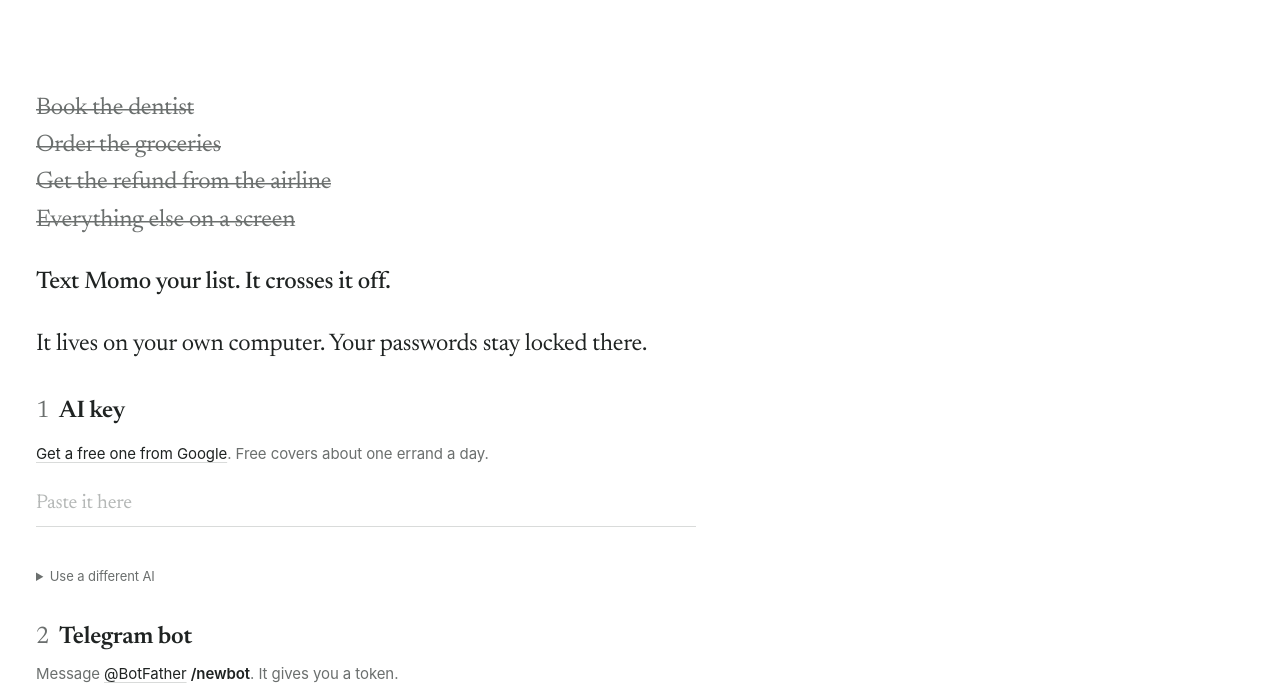
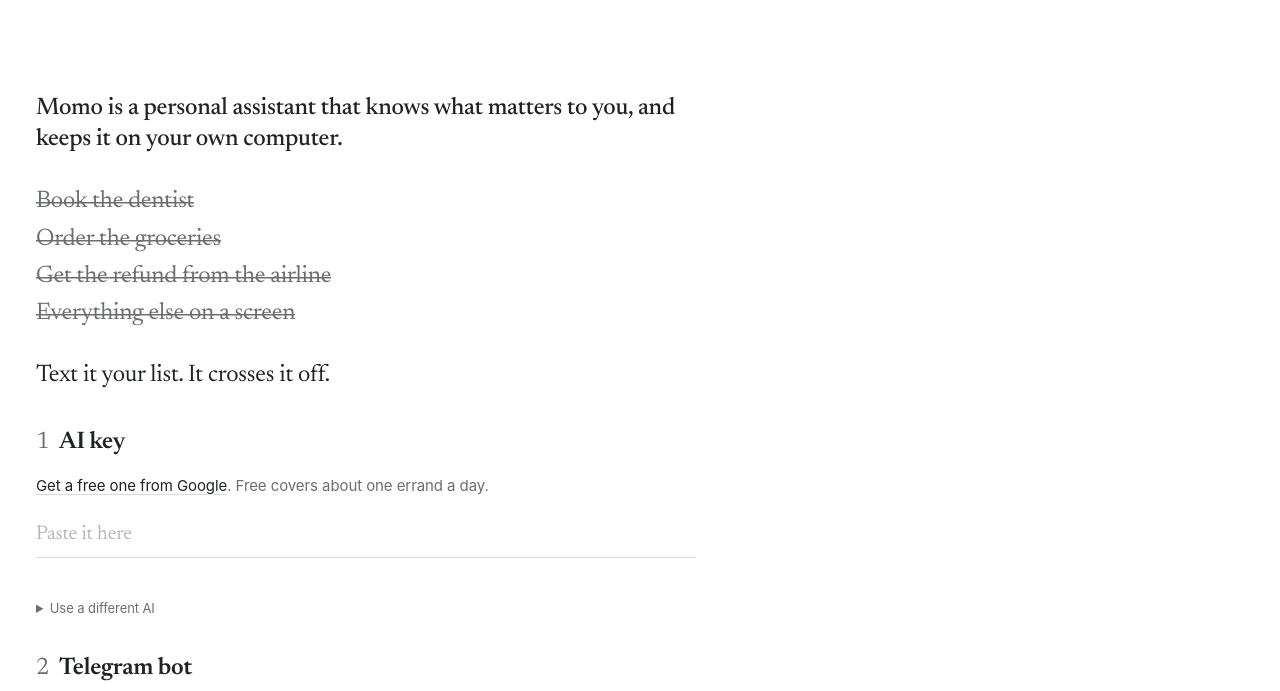
Before and after one commit to abaskabato/momo, a website: page apps/web/public/index.html in a window 1280 px wide. Shown: the part 65-756 px from the top of the page. Drawn offline with Linux system fonts and the light colour scheme; no server answers.

Commit message:
Home page: open with what Momo is, with privacy in the same sentence
Co-Authored-By: Claude Fable 5.2 <noreply@anthropic.com>

```diff
--- a/apps/web/public/index.html
+++ b/apps/web/public/index.html
@@ -4,7 +4,7 @@
 <meta charset="utf-8">
 <meta name="viewport" content="width=device-width,initial-scale=1">
 <title>Momo</title>
-<meta name="description" content="Text Momo your list. It crosses it off. A personal assistant that lives on your own computer.">
+<meta name="description" content="Momo is a personal assistant that knows what matters to you, and keeps it on your own computer. Text it your list. It crosses it off.">
 <meta name="theme-color" content="#ffffff">
 <link rel="preload" href="/fonts/newsreader.woff2" as="font" type="font/woff2" crossorigin>
 <link rel="stylesheet" href="/style.css">
@@ -19,14 +19,14 @@
 </header>
 <main class="home">
   <section class="letter" id="s-get">
+    <h1>Momo is a personal assistant that knows what matters to you, and keeps it on your own computer.</h1>
     <ul class="todo" aria-label="A to-do list, crossed off">
       <li><s>Book the dentist</s></li>
       <li><s>Order the groceries</s></li>
       <li><s>Get the refund from the airline</s></li>
       <li><s>Everything else on a screen</s></li>
     </ul>
-    <h1>Text Momo your list. It crosses it off.</h1>
-    <p class="lede">It lives on your own computer. Your passwords stay locked there.</p>
+    <p class="lede">Text it your list. It crosses it off.</p>
     <div class="steps" id="steps" hidden>
       <section class="step" id="s-model" hidden>
         <h2><span class="num">1</span>AI key</h2>
```
Also changed, not shown: packages/cloud/test/web.test.ts (+1 -1 lines).
